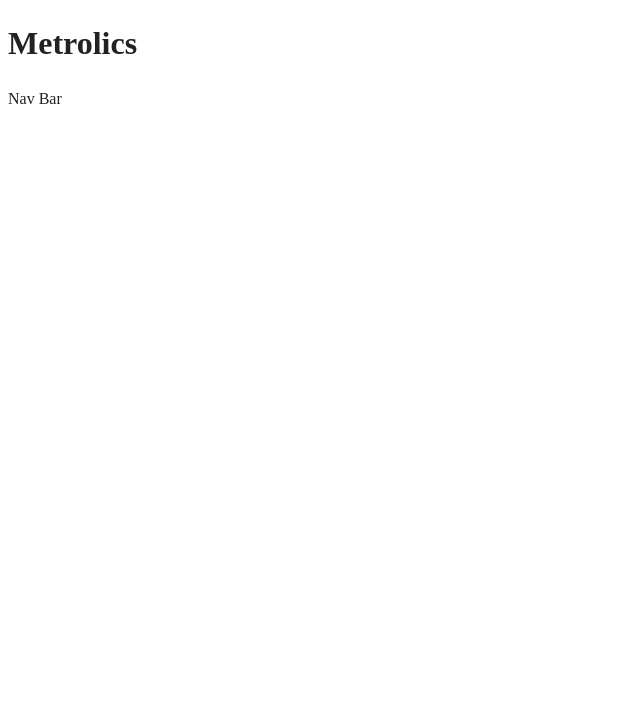
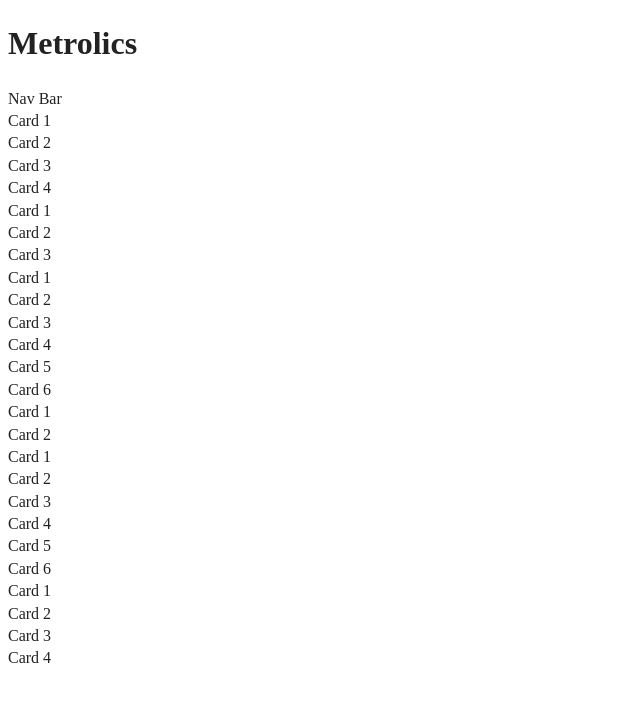
Before and after one commit to k8ANStar/metrolics, a website: page index.html in a window 1280 px wide. Shown: the whole page, without its empty margins (0-640 px from the left). Drawn offline with Linux system fonts and the light colour scheme.

Commit message:
adding html structure

```diff
--- a/index.html
+++ b/index.html
@@ -27,5 +27,60 @@
     </div>
   </header>
 
-  <body></body>
+  <body>
+    <div></div>
+
+    <div>
+      <div>
+        <div>Card 1</div>
+        <div>Card 2</div>
+        <div>Card 3</div>
+        <div>Card 4</div>
+      </div>
+    </div>
+
+    <div>
+      <div>
+        <div>Card 1</div>
+        <div>Card 2</div>
+        <div>Card 3</div>
+      </div>
+    </div>
+
+    <div>
+      <div>
+        <div>Card 1</div>
+        <div>Card 2</div>
+        <div>Card 3</div>
+        <div>Card 4</div>
+        <div>Card 5</div>
+        <div>Card 6</div>
+      </div>
+    </div>
+
+    <div>
+      <div>
+        <div>Card 1</div>
+        <div>Card 2</div>
+      </div>
+    </div>
+
+    <div>
+      <div>Card 1</div>
+      <div>Card 2</div>
+      <div>Card 3</div>
+      <div>Card 4</div>
+      <div>Card 5</div>
+      <div>Card 6</div>
+    </div>
+
+    <footer>
+      <div>
+        <div>Card 1</div>
+        <div>Card 2</div>
+        <div>Card 3</div>
+        <div>Card 4</div>
+      </div>
+    </footer>
+  </body>
 </html>
```
